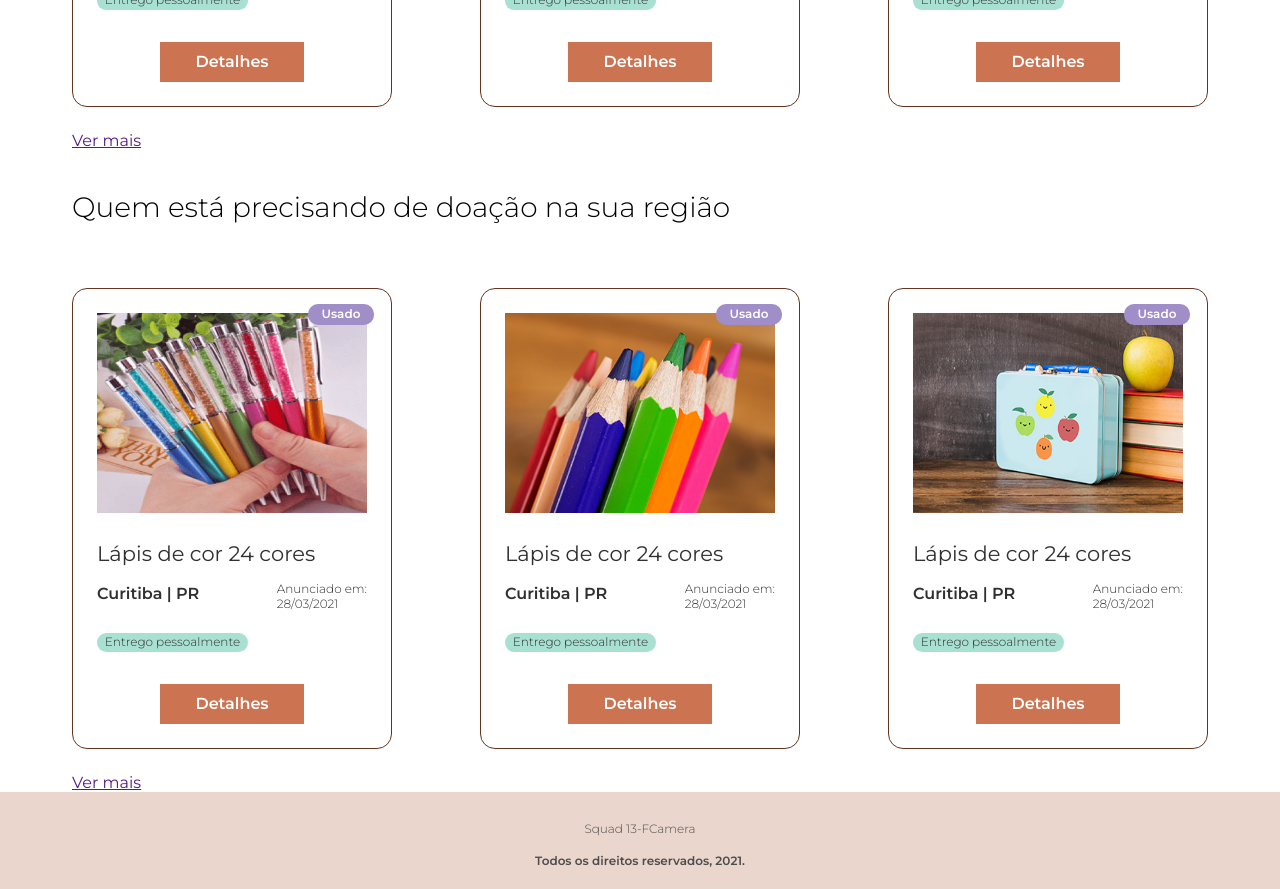
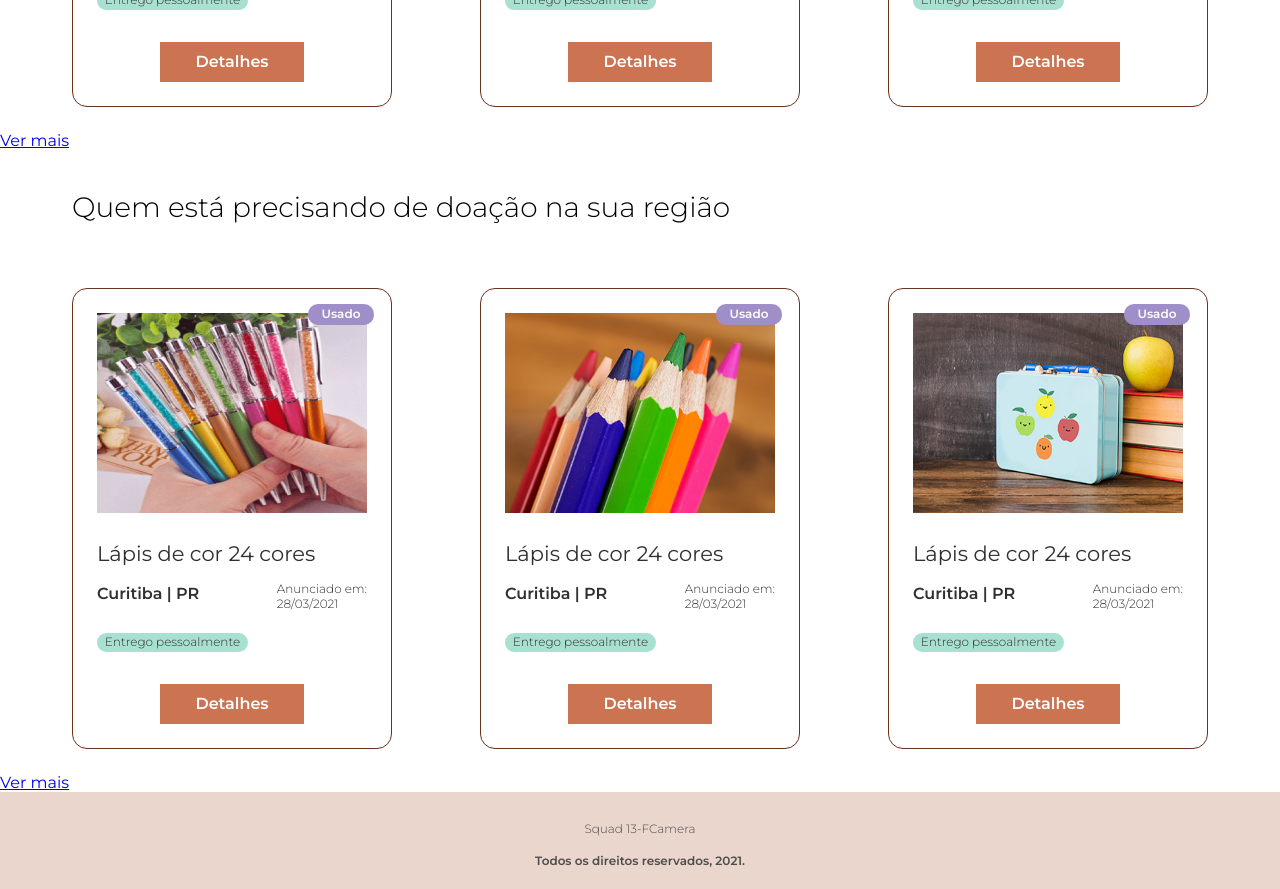
Before and after one commit to FCamara-Squad13/Mobile, a React (Create React App) app: page / in a window 1280 px wide. Shown: the part 780-1669 px from the top of the page. Built offline with nearby package versions, Linux system fonts and the light colour scheme.

Commit message:
Move ButtonVerMais component from CardHolder to page itself

```diff
--- a/src/components/CardHolder/index.tsx
+++ b/src/components/CardHolder/index.tsx
@@ -6,7 +6,6 @@ import HomeCard from "../HomeCard";
 import canetas from "../../assets/images/Canetas.png";
 import lapis from "../../assets/images/Lapis.jpg";
 import lancheira from "../../assets/images/Lancheira.jpg";
-import ButtonVerMais from "../ButtonVerMais";
 
 type Props = {
   title: string;
@@ -23,7 +22,6 @@ const CardHolder: React.FC<Props> = ({ title }) => {
             <HomeCard imagePath={lapis} />
             <HomeCard imagePath={lancheira} />
           </div>
-          <ButtonVerMais />
         </div>
       </div>
     </section>
--- a/src/pages/Home/index.tsx
+++ b/src/pages/Home/index.tsx
@@ -4,6 +4,7 @@ import Hero from "../../components/Hero";
 import CardHolder from "../../components/CardHolder";
 
 import homeHero from "../../assets/images/Wallpaper-hero-home.png";
+import ButtonVerMais from "../../components/ButtonVerMais";
 
 const Home: React.FC = () => {
   return (
@@ -14,7 +15,9 @@ const Home: React.FC = () => {
         heroPath={homeHero}
       />
       <CardHolder title="O que estão doando na sua região" />
+      <ButtonVerMais path="/doando" />
       <CardHolder title="Quem está precisando de doação na sua região" />
+      <ButtonVerMais path="/precisando" />
     </>
   );
 };
```
